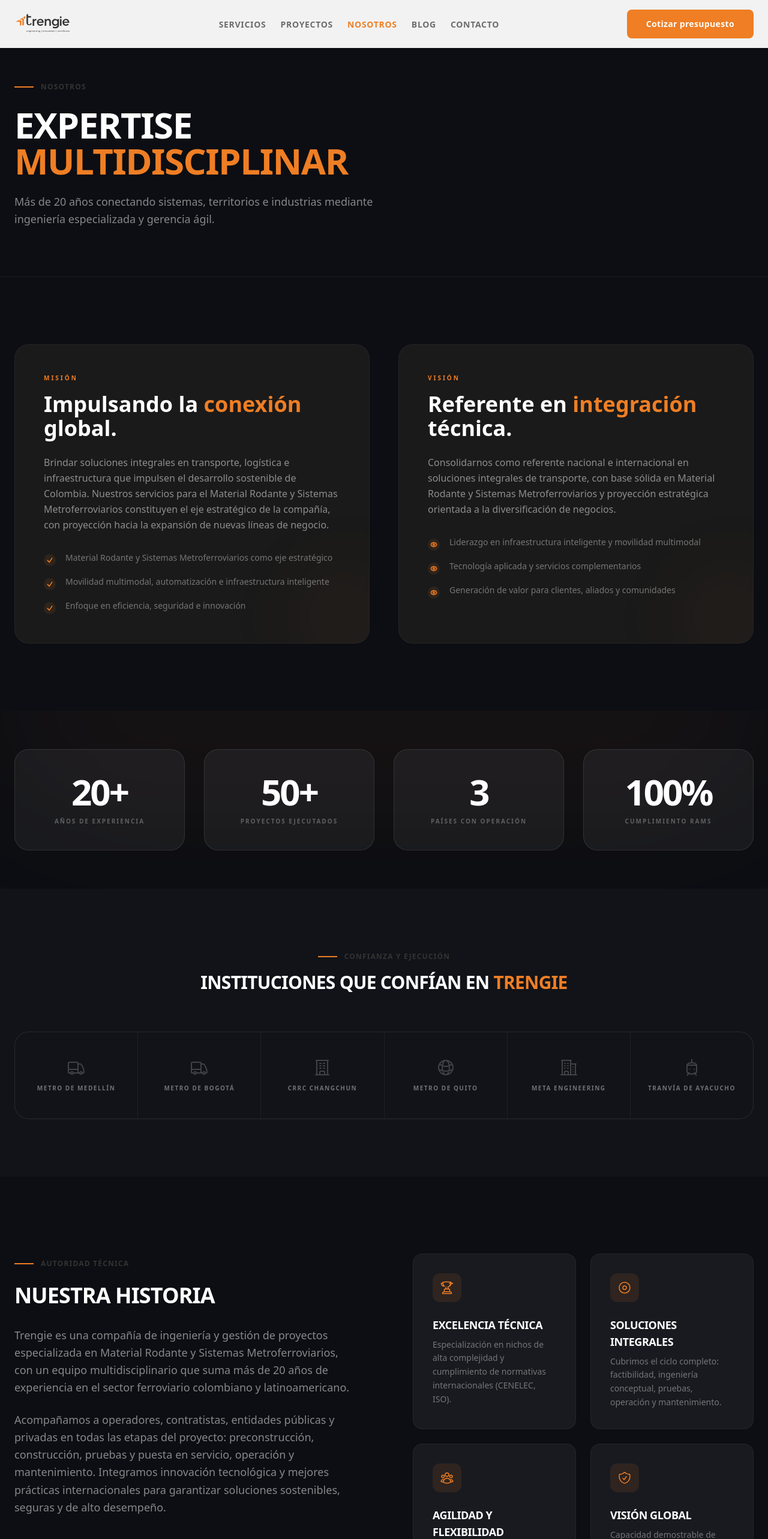
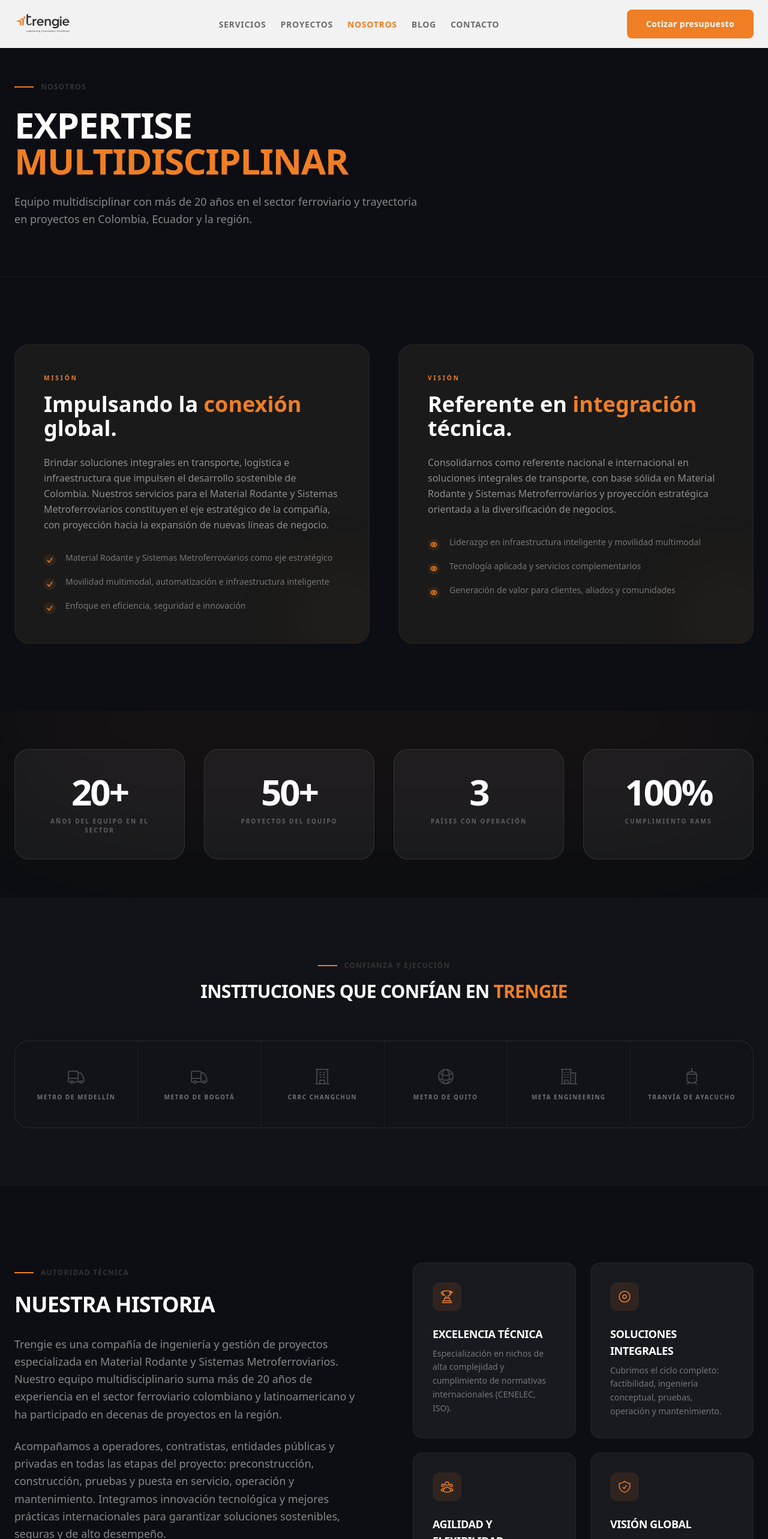
Before and after one commit to ashensoftware/trengie, a Next.js app: page /sobre-nosotros in a window 1280 px wide. Shown: the top 2566 px of the page at 60% size. Built offline with nearby package versions, Linux system fonts and the light colour scheme.

Commit message:
fix: strategy for expertise

```diff
--- a/src/components/features/Hero.tsx
+++ b/src/components/features/Hero.tsx
@@ -80,6 +80,9 @@
                         playsInline
                         aria-hidden
                         onEnded={handleVideoEnded}
+                        disablePictureInPicture
+                        disableRemotePlayback
+                        controlsList="nodownload nofullscreen noremoteplayback"
                     />
                 ) : (
                     <BrandImage
--- a/src/data/site.ts
+++ b/src/data/site.ts
@@ -1,8 +1,8 @@
 import type { Stat, Value, NormativeReference, ContactChannel } from '@/lib/types';
 
 export const heroStats: Stat[] = [
-    { value: '20+', label: 'Años de experiencia' },
-    { value: '50+', label: 'Proyectos ejecutados' },
+    { value: '20+', label: 'Años del equipo en el sector' },
+    { value: '50+', label: 'Proyectos del equipo' },
     { value: '3', label: 'Países con operación' },
 ];
 
@@ -61,7 +61,7 @@
 
 export const companyDescription = {
     intro:
-        'Trengie es una compañía de ingeniería y gestión de proyectos especializada en Material Rodante y Sistemas Metroferroviarios, con un equipo multidisciplinario que suma más de 20 años de experiencia en el sector ferroviario colombiano y latinoamericano.',
+        'Trengie es una compañía de ingeniería y gestión de proyectos especializada en Material Rodante y Sistemas Metroferroviarios. Nuestro equipo multidisciplinario suma más de 20 años de experiencia en el sector ferroviario colombiano y latinoamericano y ha participado en decenas de proyectos en la región.',
     detail:
         'Acompañamos a operadores, contratistas, entidades públicas y privadas en todas las etapas del proyecto: preconstrucción, construcción, pruebas y puesta en servicio, operación y mantenimiento. Integramos innovación tecnológica y mejores prácticas internacionales para garantizar soluciones sostenibles, seguras y de alto desempeño.',
     mission:
@@ -89,9 +89,9 @@
 ];
 
 export const capabilities = [
-    { value: '20+', label: 'Años de Experiencia' },
-    { value: '50+', label: 'Proyectos Ejecutados' },
-    { value: '3', label: 'Países con Operación' },
+    { value: '20+', label: 'Años del equipo en el sector' },
+    { value: '50+', label: 'Proyectos del equipo' },
+    { value: '3', label: 'Países con operación' },
     { value: '100%', label: 'Cumplimiento RAMS' },
 ];
 
--- a/src/lib/constants.ts
+++ b/src/lib/constants.ts
@@ -104,7 +104,7 @@
         serviciosPage:
             'Ofrecemos soluciones integrales y llave en mano para cada fase de su proyecto ferroviario y tecnológico.',
         nosotros:
-            'Más de 20 años conectando sistemas, territorios e industrias mediante ingeniería especializada y gerencia ágil.',
+            'Equipo multidisciplinar con más de 20 años en el sector ferroviario y trayectoria en proyectos en Colombia, Ecuador y la región.',
         contacto:
             'Estamos disponibles para discutir sus necesidades de infraestructura ferroviaria. Elija el canal que prefiera para comunicarse con nosotros.',
         blog: 'Artículos, análisis y tendencias del sector ferroviario e infraestructura de transporte.',
@@ -154,7 +154,7 @@
         serviciosDesc:
             'Señalización, Ingeniería Eléctrica, Telecomunicaciones, Material Rodante y Gerencia de Proyectos para el sector ferroviario.',
         nosotrosDesc:
-            'Conoce a Trengie: excelencia técnica y ejecución eficiente en proyectos de infraestructura ferroviaria a nivel global.',
+            'Trengie: ingeniería y gestión de proyectos ferroviarios. Equipo con más de 20 años de experiencia en el sector y trayectoria en la región.',
         contactoDesc:
             'Hablemos de su proyecto. Soluciones técnicas con estándares internacionales y modelo ágil de trabajo.',
         blogDesc:
```
